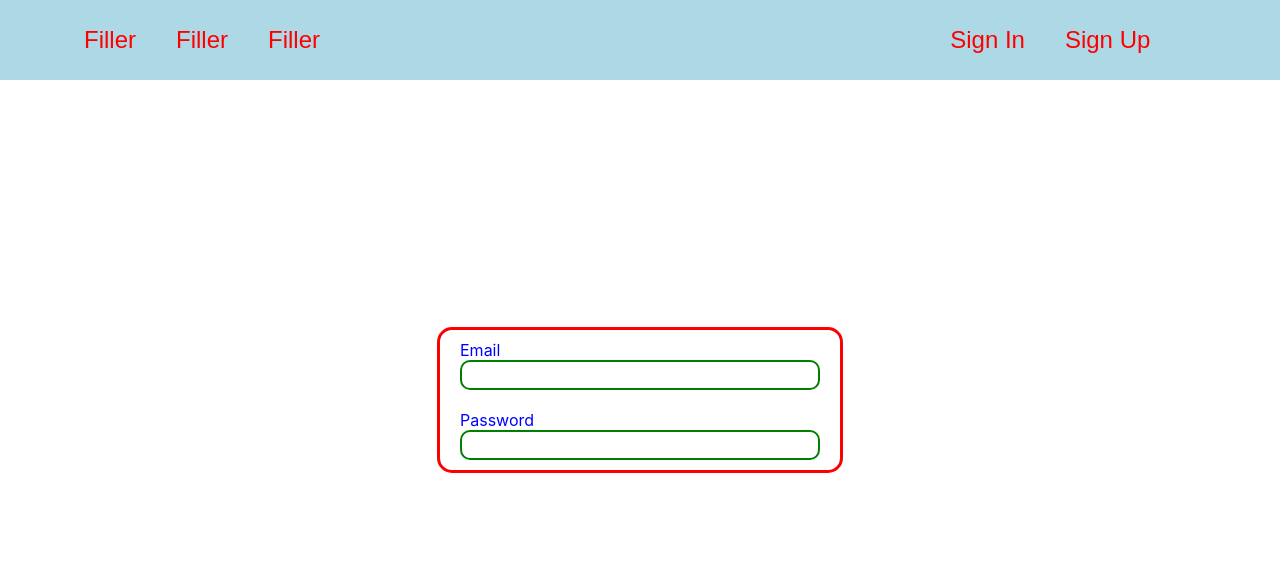
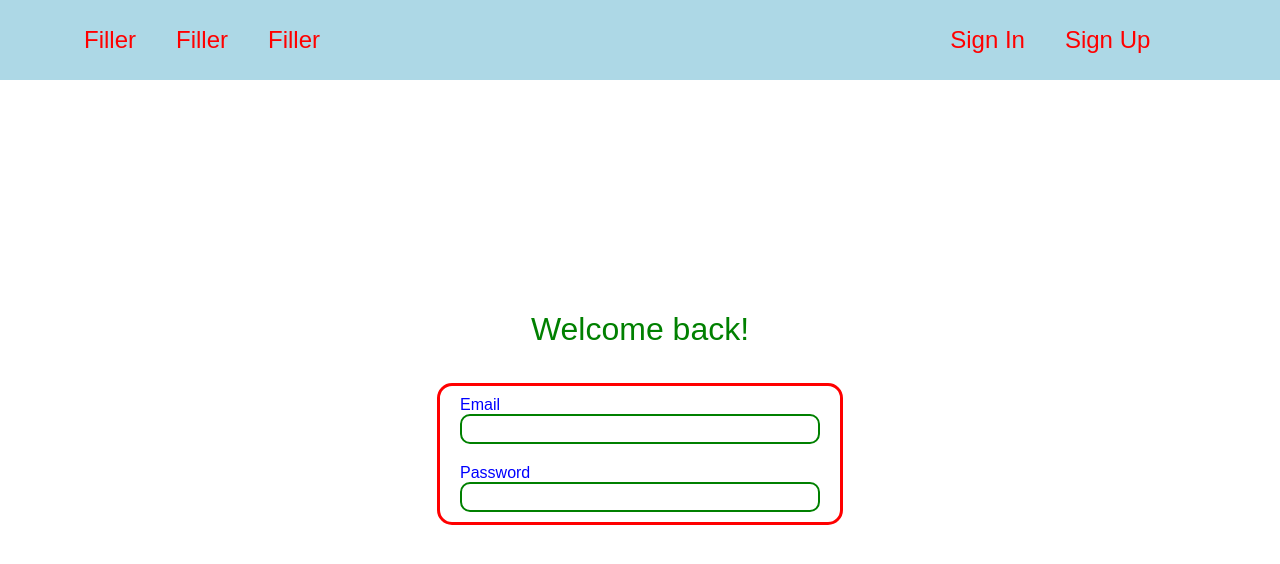
Before and after one commit to victorbosneag/perfplus-client, a React (Create React App) app: page /login in a window 1280 px wide. Shown: the top 564 px of the page. Built offline with nearby package versions, Linux system fonts and the light colour scheme.

Commit message:
login page refactor

```diff
--- a/src/App.css
+++ b/src/App.css
@@ -8,5 +8,5 @@ body {
 *{
   margin: 0;
   padding: 0;
-
+  font-family: Arial, Helvetica, sans-serif;
  }
--- a/src/components/accountBox/index.jsx
+++ b/src/components/accountBox/index.jsx
@@ -1,7 +1,6 @@
 import React from "react";
 import {
   FormContainer,
-  LoginContainer,
   FormLabel,
   FormEntryContainer,
   FormInput,
@@ -9,10 +8,9 @@ import {
 
 function AccountForm(props) {
   return (
-    <LoginContainer>
     <FormContainer>
-        {props.formData.map((data)=>{
-          return(
+      {props.formData.map((data) => {
+        return (
           <FormEntryContainer>
             <FormLabel>{data.label}</FormLabel>
             <FormInput name={data.name} type={data.type}></FormInput>
@@ -20,7 +18,6 @@ function AccountForm(props) {
         );
       })}
     </FormContainer>
-    </LoginContainer>
   );
 }
 
--- a/src/components/accountBox/style.js
+++ b/src/components/accountBox/style.js
@@ -1,13 +1,6 @@
 import styled from "styled-components";
 
-export const LoginContainer = styled.div`
-  display: flex;
-  justify-content: center;
-  align-items: center;
-  flex-direction: row;
-  width: 100%;
-  min-height: 80vh;
-`;
+
 export const FormContainer = styled.form`
   width: 400px;
   //height: 600 px;
--- a/src/pages/Login.jsx
+++ b/src/pages/Login.jsx
@@ -1,22 +1,26 @@
-import React from 'react'
-import AccountForm from '../components/accountBox'
+import React from "react";
+import AccountForm from "../components/accountBox";
+import { LoginContainer, LoginTitle } from "./LoginStyle";
 
 function Login() {
   const formData = [
     {
-      label:"Email",
-      name:"email",
-      type:"text"
+      label: "Email",
+      name: "email",
+      type: "text",
     },
     {
       label: "Password",
       name: "password",
-      type:"password"
-    }
-  ]
+      type: "password",
+    },
+  ];
   return (
-    <AccountForm formData={formData} />
-  )
+    <LoginContainer>
+      <LoginTitle>Welcome back!</LoginTitle>
+      <AccountForm formData={formData} />
+    </LoginContainer>
+  );
 }
 
-export default Login
+export default Login;
--- /dev/null
+++ b/src/pages/LoginStyle.js
@@ -0,0 +1,16 @@
+import styled from "styled-components";
+
+export const LoginContainer = styled.div`
+  display: flex;
+  justify-content: center;
+  align-items: center;
+  flex-direction: column;
+  width: 100%;
+  min-height: 80vh;
+`;
+
+export const LoginTitle = styled.div`
+  font-size: xx-large;
+  color: green;
+  margin: 35px;
+`;
```
Lines whose indentation alone changed are shown as unchanged.
